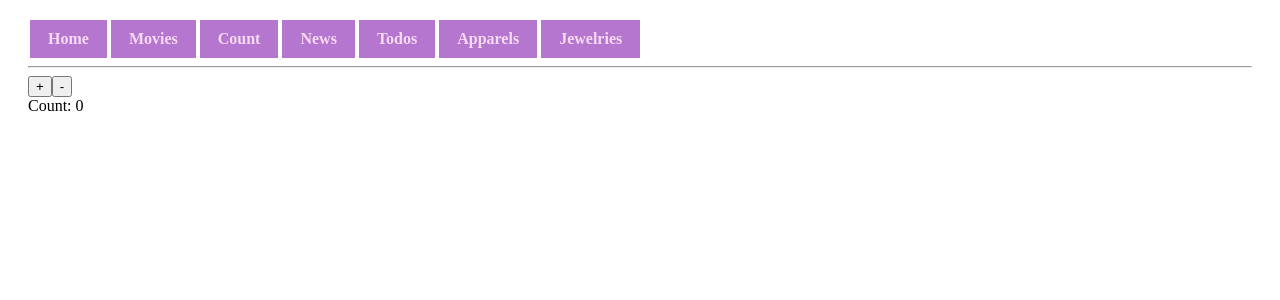
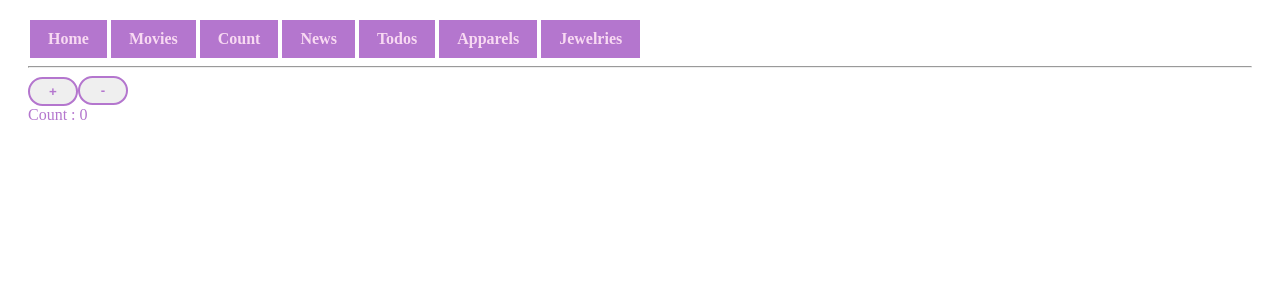
Before and after one commit to jsontype/react_saitou1, a React (Create React App) app: page /count in a window 1280 px wide. Shown: the top 300 px of the page. Built offline with nearby package versions, Linux system fonts and the light colour scheme.

Commit message:
feat: change_count_buttonデザイン変更

```diff
--- a/src/components/Count.js
+++ b/src/components/Count.js
@@ -1,14 +1,22 @@
 import React from "react";
 import { useState } from "react";
+import "./Count.scss";
 
 export default function Count() {
   const [count, setCount] = useState(0);
 
   return (
-    <>
-      <button onClick={() => setCount(count + 1)}>+</button>
-      <button onClick={() => setCount(count - 1)}>-</button>
-      <div>Count: {count}</div>
-    </>
+    <div>
+      <button className="countButtonPlus" onClick={() => setCount(count + 1)}>
+        +
+      </button>
+      <button
+        className="countButtonMinus"
+        onClick={() => count > 0 && setCount(count - 1)}
+      >
+        -
+      </button>
+      <div className="countButton">Count : {count}</div>
+    </div>
   );
 }
--- /dev/null
+++ b/src/components/Count.scss
@@ -0,0 +1,47 @@
+@import '../styles/resources.scss';
+
+.countButton {
+  color: $purple;
+}
+
+.countButtonPlus {
+  text-align: center;
+  vertical-align: middle;
+  text-decoration: none;
+  width: $margin-50;
+  margin: auto;
+  padding: $margin-5 $margin-1;
+  font-weight: bold;
+  border: $margin-2 solid $purple;
+  color: $purple;
+  border-radius: 100vh;
+  transition: 0.5s;
+  &:hover {
+    background-color: lighten($purple, 10%);
+    color: $white;
+  }
+  &:active {
+    background-color: darken($purple, 10%);
+  }
+}
+
+.countButtonMinus {
+    text-align: center;
+    // vertical-align: middle;
+    text-decoration: none;
+    width: $margin-50;
+    margin: auto;
+    padding: $margin-5 $margin-1;
+    font-weight: bold;
+    border: $margin-2 solid $purple;
+    color: $purple;
+    border-radius: 100vh;
+    transition: 0.5s;
+    &:hover {
+      background-color: lighten($purple, 10%);
+      color: $white;
+    }
+    &:active {
+      background-color: darken($purple, 10%);
+    }
+  }
--- a/src/styles/color.scss
+++ b/src/styles/color.scss
@@ -7,3 +7,4 @@ $orange: orange;
 $red: red;
 $light-blue: #008AA3;
 $purple: #B476CE;
+$light-purple: #f1d0ff;
--- a/src/styles/margin.scss
+++ b/src/styles/margin.scss
@@ -20,5 +20,7 @@ $margin-18: 18px;
 $margin-19: 19px;
 $margin-20: 20px;
 $margin-24: 24px;
+$margin-50: 50px;
+$margin-100: 100px;
 $margin-250: 250px;
 $margin-400: 400px;
```
